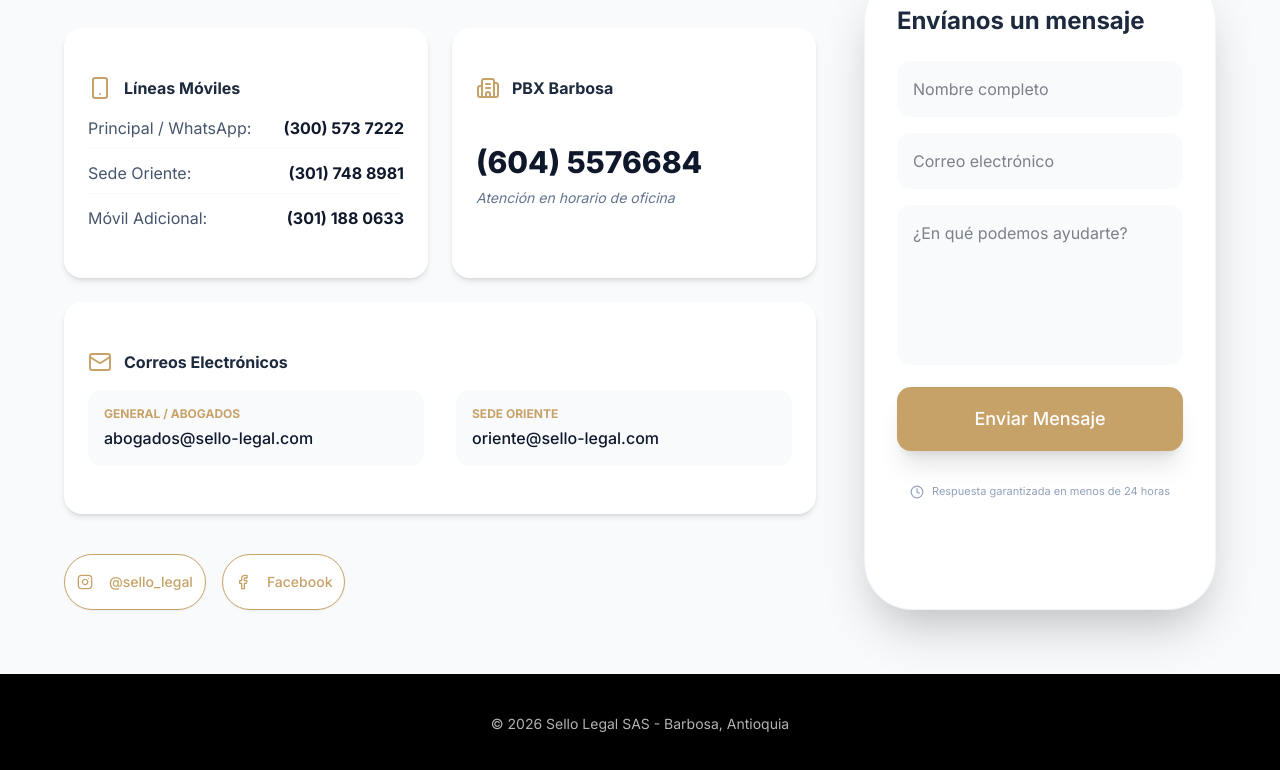
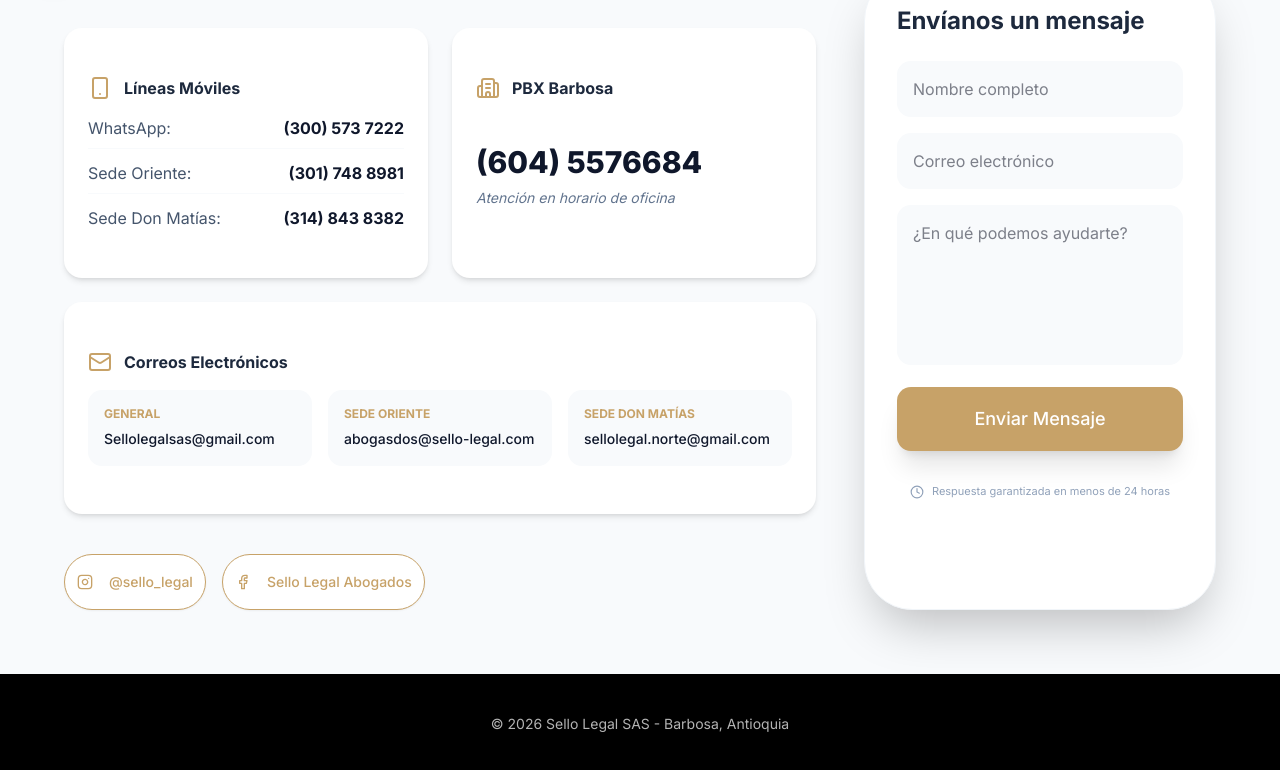
Before and after one commit to Helen3887/sello-legal, a Next.js app: page /contacto in a window 1280 px wide. Shown: the part 793-1563 px from the top of the page. Built offline with nearby package versions, Linux system fonts and the light colour scheme.

Commit message:
actualizacion de datos sedes

```diff
--- a/app/contacto/page.tsx
+++ b/app/contacto/page.tsx
@@ -2,7 +2,7 @@
 
 import { Card, CardContent } from "@/components/ui/card";
 import { Button } from "@/components/ui/button";
-import { MapPin, Phone, Mail, Instagram, Facebook, Smartphone, Building2, Clock, Navigation } from "lucide-react";
+import { MapPin, Mail, Instagram, Facebook, Smartphone, Building2, Clock, Navigation } from "lucide-react";
 
 export default function ContactoPage() {
   const sedes = [
@@ -10,19 +10,19 @@
       nombre: "Sede Aburrá Norte - Barbosa",
       dir: "Calle 16 No. 13-28 Oficina 101. Senderos del Parque PH",
       ciudad: "Barbosa, Antioquia",
-      mapLink: "https://www.google.com/maps/search/?api=1&query=Sello+Legal+Barbosa+Antioquia"
+      mapLink: "https://maps.google.com/?q=Calle+16+No.+13-28+Barbosa+Antioquia"
     },
     {
       nombre: "Sede Aburrá Norte - Donmatías",
       dir: "Calle 29 No. 30-35 Local 4 Centro Comercial El 26",
       ciudad: "Donmatías, Antioquia",
-      mapLink: "https://www.google.com/maps/search/?api=1&query=Calle+29+30-35+Donmatias"
+      mapLink: "https://maps.google.com/?q=Calle+29+No.+30-35+Donmatias+Antioquia"
     },
     {
       nombre: "Sede Oriente - La Ceja",
       dir: "Carrera 21 No. 18-11 Oficina 201",
       ciudad: "La Ceja, Antioquia",
-      mapLink: "https://www.google.com/maps/search/?api=1&query=Carrera+21+18-11+La+Ceja"
+      mapLink: "https://maps.google.com/?q=Carrera+21+No.+18-11+La+Ceja+Antioquia"
     }
   ];
 
@@ -67,6 +67,7 @@
             <h2 className="text-2xl font-bold text-slate-900 mb-6">Canales de Atención</h2>
 
             <div className="grid md:grid-cols-2 gap-6">
+              {/* LÍNEAS MÓVILES */}
               <Card className="border-none shadow-md rounded-2xl bg-white">
                 <CardContent className="p-6">
                   <div className="flex items-center gap-3 mb-4 text-[#C7A268]">
@@ -75,21 +76,22 @@
                   </div>
                   <div className="space-y-3 text-slate-600">
                     <div className="flex justify-between border-b border-slate-50 pb-2">
-                      <span>Principal / WhatsApp:</span>
-                      <span className="font-bold text-slate-900">(300) 573 7222</span>
+                      <span>WhatsApp:</span>
+                      <a href="https://wa.me/573005737222" className="font-bold text-slate-900 hover:text-[#C7A268] transition-colors">(300) 573 7222</a>
                     </div>
                     <div className="flex justify-between border-b border-slate-50 pb-2">
                       <span>Sede Oriente:</span>
-                      <span className="font-bold text-slate-900">(301) 748 8981</span>
+                      <a href="tel:+573017488981" className="font-bold text-slate-900 hover:text-[#C7A268] transition-colors">(301) 748 8981</a>
                     </div>
                     <div className="flex justify-between">
-                      <span>Móvil Adicional:</span>
-                      <span className="font-bold text-slate-900">(301) 188 0633</span>
+                      <span>Sede Don Matías:</span>
+                      <a href="tel:+573148438382" className="font-bold text-slate-900 hover:text-[#C7A268] transition-colors">(314) 843 8382</a>
                     </div>
                   </div>
                 </CardContent>
               </Card>
 
+              {/* PBX FIJO */}
               <Card className="border-none shadow-md rounded-2xl bg-white">
                 <CardContent className="p-6">
                   <div className="flex items-center gap-3 mb-4 text-[#C7A268]">
@@ -97,26 +99,31 @@
                     <h3 className="font-bold text-slate-800">PBX Barbosa</h3>
                   </div>
                   <div className="flex flex-col justify-center h-full pt-2">
-                    <p className="text-3xl font-extrabold text-slate-900">(604) 5576684</p>
+                    <a href="tel:+576045576684" className="text-3xl font-extrabold text-slate-900 hover:text-[#C7A268] transition-colors">(604) 5576684</a>
                     <p className="text-slate-500 text-sm mt-2 italic">Atención en horario de oficina</p>
                   </div>
                 </CardContent>
               </Card>
 
+              {/* CORREOS ELECTRÓNICOS (3 COLUMNAS) */}
               <Card className="border-none shadow-md rounded-2xl bg-white md:col-span-2">
                 <CardContent className="p-6">
                   <div className="flex items-center gap-3 mb-4 text-[#C7A268]">
                     <Mail size={24} />
                     <h3 className="font-bold text-slate-800">Correos Electrónicos</h3>
                   </div>
-                  <div className="grid md:grid-cols-2 gap-8">
+                  <div className="grid md:grid-cols-3 gap-4">
                     <div className="p-4 bg-slate-50 rounded-xl">
-                      <p className="text-xs font-bold text-[#C7A268] uppercase mb-1">General / Abogados</p>
-                      <p className="text-slate-900 font-medium">abogados@sello-legal.com</p>
+                      <p className="text-xs font-bold text-[#C7A268] uppercase mb-1">General</p>
+                      <a href="mailto:abogados@sello-legal.com" className="text-slate-900 font-medium text-sm break-all hover:underline">Sellolegalsas@gmail.com</a>
                     </div>
                     <div className="p-4 bg-slate-50 rounded-xl">
                       <p className="text-xs font-bold text-[#C7A268] uppercase mb-1">Sede Oriente</p>
-                      <p className="text-slate-900 font-medium">oriente@sello-legal.com</p>
+                      <a href="mailto:oriente@sello-legal.com" className="text-slate-900 font-medium text-sm break-all hover:underline">abogasdos@sello-legal.com</a>
+                    </div>
+                    <div className="p-4 bg-slate-50 rounded-xl">
+                      <p className="text-xs font-bold text-[#C7A268] uppercase mb-1">Sede Don Matías</p>
+                      <a href="mailto:donmatias@sello-legal.com" className="text-slate-900 font-medium text-sm break-all hover:underline">sellolegal.norte@gmail.com</a>
                     </div>
                   </div>
                 </CardContent>
@@ -129,7 +136,7 @@
                  <Instagram size={20} className="mr-2" /> @sello_legal
                </Button>
                <Button variant="outline" className="rounded-full border-[#C7A268] text-[#C7A268] hover:bg-[#C7A268] hover:text-white px-8 h-14">
-                 <Facebook size={20} className="mr-2" /> Facebook
+                 <Facebook size={20} className="mr-2" /> Sello Legal Abogados
                </Button>
             </div>
           </div>
@@ -137,11 +144,11 @@
           {/* FORMULARIO DE CONTACTO */}
           <div className="bg-white p-8 rounded-[3rem] shadow-2xl border border-slate-100 relative overflow-hidden">
             <h3 className="text-2xl font-bold mb-6 text-slate-800">Envíanos un mensaje</h3>
-            <form className="space-y-4">
-              <input type="text" placeholder="Nombre completo" className="w-full p-4 rounded-xl bg-slate-50 border-none focus:ring-2 focus:ring-[#C7A268] outline-none" />
-              <input type="email" placeholder="Correo electrónico" className="w-full p-4 rounded-xl bg-slate-50 border-none focus:ring-2 focus:ring-[#C7A268] outline-none" />
-              <textarea placeholder="¿En qué podemos ayudarte?" className="w-full p-4 h-40 rounded-xl bg-slate-50 border-none focus:ring-2 focus:ring-[#C7A268] outline-none resize-none"></textarea>
-              <Button className="w-full bg-[#C7A268] hover:bg-[#B8925F] text-white py-8 text-lg rounded-xl shadow-xl transition-all">
+            <form className="space-y-4" onSubmit={(e) => e.preventDefault()}>
+              <input type="text" placeholder="Nombre completo" className="w-full p-4 rounded-xl bg-slate-50 border-none focus:ring-2 focus:ring-[#C7A268] outline-none" required />
+              <input type="email" placeholder="Correo electrónico" className="w-full p-4 rounded-xl bg-slate-50 border-none focus:ring-2 focus:ring-[#C7A268] outline-none" required />
+              <textarea placeholder="¿En qué podemos ayudarte?" className="w-full p-4 h-40 rounded-xl bg-slate-50 border-none focus:ring-2 focus:ring-[#C7A268] outline-none resize-none" required></textarea>
+              <Button type="submit" className="w-full bg-[#C7A268] hover:bg-[#B8925F] text-white py-8 text-lg rounded-xl shadow-xl transition-all">
                 Enviar Mensaje
               </Button>
               <div className="flex items-center justify-center gap-2 text-[11px] text-slate-400 mt-4">
```
